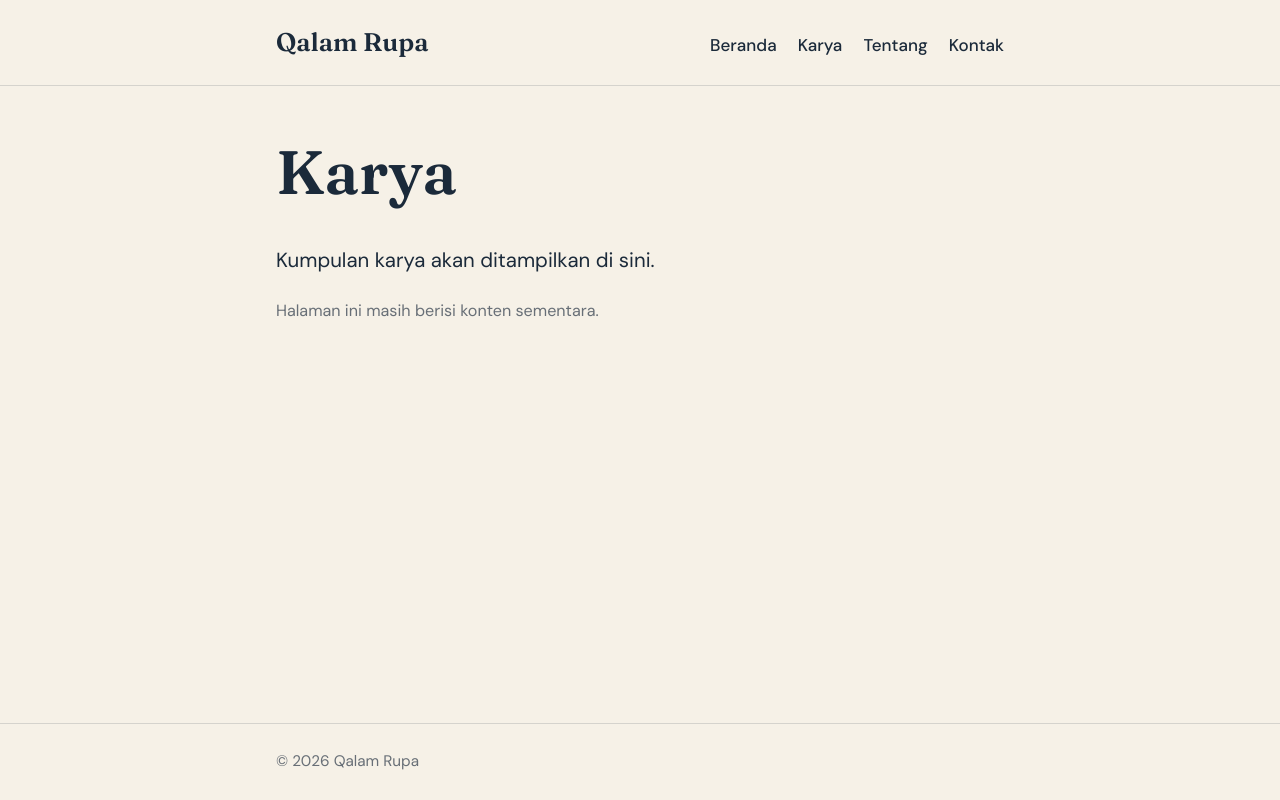
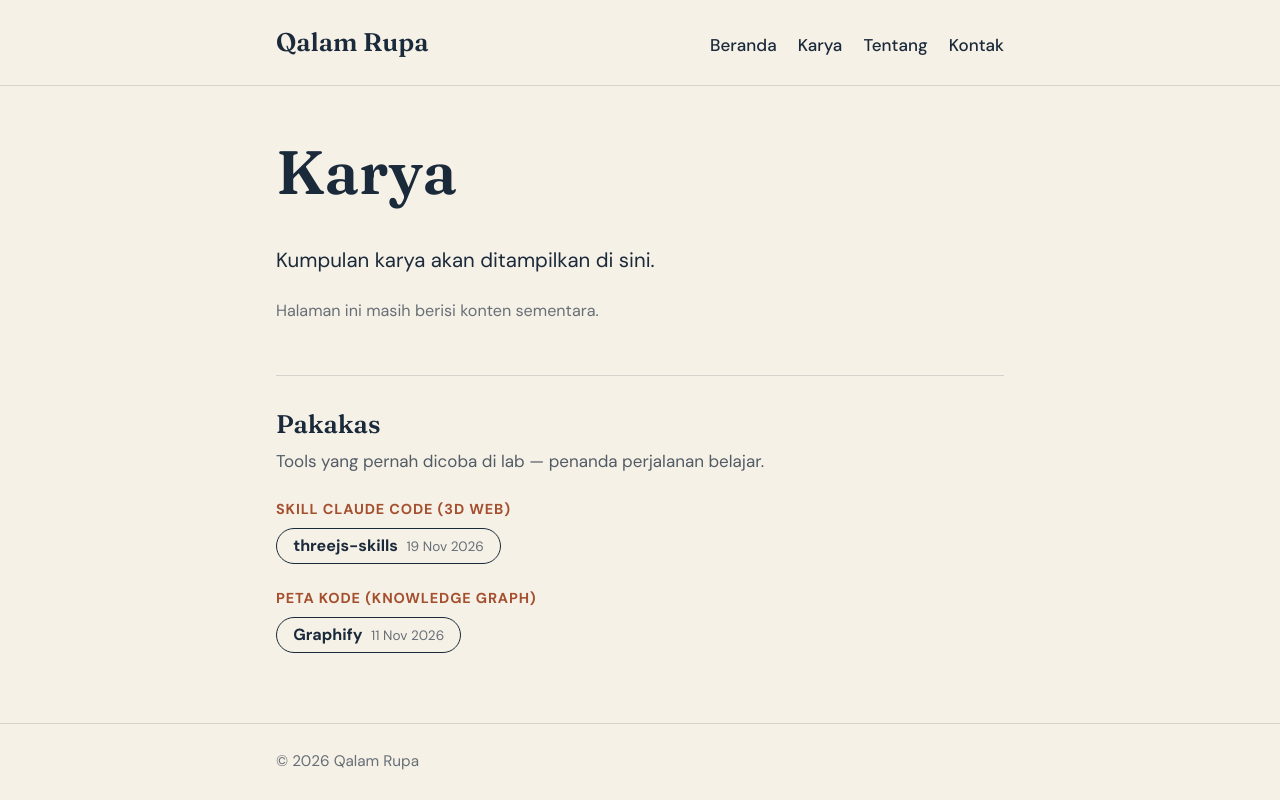
Before and after one commit to qalamrupa/qalamrupa.github.io, an Astro site: page /karya in a window 1280 px wide. Built offline with nearby package versions, Linux system fonts and the light colour scheme; Astro itself is replaced by a stand-in of ours.

Commit message:
Tambah lencana Pakakas di halaman Karya
- src/data/pakakas/: salinan vault/pakakas (hanya publik: ya) — Graphify, threejs-skills
- src/components/Pakakas.astro: lencana nama + tanggal, dikelompokkan per kategori,
  terbaru di atas
- CLAUDE.md: aturan sinkron lencana dari vault

Co-Authored-By: Claude Opus 5.5 <noreply@anthropic.com>
Claude-Session: https://claude.ai/code/session_01LQcEF3CydQGKihNhKMGB9F

```diff
--- /dev/null
+++ b/src/components/Pakakas.astro
@@ -0,0 +1,113 @@
+---
+// Lencana Pakakas: tools yang pernah dicoba di AI Lab.
+// Sumber: vault/pakakas/*.md (hanya publik: ya), disalin ke src/data/pakakas/.
+// Isi tiap file HANYA: ngaran, kategori, tanggal, publik.
+
+type Lencana = {
+	ngaran: string;
+	kategori: string;
+	tanggal: string | Date;
+	publik: string | boolean;
+};
+
+const modul = import.meta.glob<{ frontmatter: Lencana }>('../data/pakakas/*.md', { eager: true });
+
+const lencana = Object.values(modul)
+	.map((m) => m.frontmatter)
+	.filter((l) => l && (l.publik === 'ya' || l.publik === true))
+	.map((l) => ({ ...l, waktu: new Date(l.tanggal) }))
+	.sort((a, b) => b.waktu.getTime() - a.waktu.getTime());
+
+const formatTanggal = (d: Date) =>
+	d.toLocaleDateString('id-ID', { day: 'numeric', month: 'short', year: 'numeric', timeZone: 'UTC' });
+
+// Kelompokkan per kategori; kategori dengan lencana terbaru tampil paling atas.
+const kelompok = new Map<string, typeof lencana>();
+for (const l of lencana) {
+	if (!kelompok.has(l.kategori)) kelompok.set(l.kategori, []);
+	kelompok.get(l.kategori)!.push(l);
+}
+---
+
+<section class="pakakas" aria-labelledby="judul-pakakas">
+	<h2 id="judul-pakakas">Pakakas</h2>
+	<p class="pakakas-lead">Tools yang pernah dicoba di lab — penanda perjalanan belajar.</p>
+
+	{
+		lencana.length === 0 ? (
+			<p class="catetan">Belum ada tools yang dicatat.</p>
+		) : (
+			<div class="pakakas-kelompok">
+				{[...kelompok].map(([kategori, daftar]) => (
+					<div class="kelompok">
+						<h3>{kategori}</h3>
+						<ul class="lencana-daftar">
+							{daftar.map((l) => (
+								<li class="lencana">
+									<span class="lencana-ngaran">{l.ngaran}</span>
+									<time class="lencana-tanggal" datetime={l.waktu.toISOString().slice(0, 10)}>
+										{formatTanggal(l.waktu)}
+									</time>
+								</li>
+							))}
+						</ul>
+					</div>
+				))}
+			</div>
+		)
+	}
+</section>
+
+<style>
+	.pakakas {
+		margin-top: 3rem;
+		padding-top: 2rem;
+		border-top: 1px solid var(--garis);
+	}
+	.pakakas h2 {
+		font-size: 1.5rem;
+		margin-bottom: 0.3em;
+	}
+	.pakakas-lead {
+		margin: 0 0 1.5rem;
+		color: rgba(27, 42, 58, 0.75);
+	}
+	.pakakas-kelompok {
+		display: grid;
+		gap: 1.5rem;
+	}
+	.kelompok h3 {
+		font-family: var(--font-teks);
+		font-size: 0.85rem;
+		font-weight: 600;
+		letter-spacing: 0.06em;
+		text-transform: uppercase;
+		color: var(--aksen);
+		margin: 0 0 0.6rem;
+	}
+	.lencana-daftar {
+		list-style: none;
+		display: flex;
+		flex-wrap: wrap;
+		gap: 0.6rem;
+		margin: 0;
+		padding: 0;
+	}
+	.lencana {
+		display: inline-flex;
+		align-items: baseline;
+		gap: 0.5rem;
+		padding: 0.4rem 0.95rem;
+		border: 1px solid var(--tinta);
+		border-radius: 999px;
+		line-height: 1.3;
+	}
+	.lencana-ngaran {
+		font-weight: 600;
+		font-size: 0.95rem;
+	}
+	.lencana-tanggal {
+		font-size: 0.8rem;
+		color: rgba(27, 42, 58, 0.65);
+	}
+</style>
--- /dev/null
+++ b/src/data/pakakas/graphify.md
@@ -0,0 +1,6 @@
+---
+ngaran: Graphify
+kategori: Peta kode (knowledge graph)
+tanggal: 2026-11-11
+publik: ya
+---
--- /dev/null
+++ b/src/data/pakakas/threejs-skills.md
@@ -0,0 +1,6 @@
+---
+ngaran: threejs-skills
+kategori: Skill Claude Code (3D web)
+tanggal: 2026-11-19
+publik: ya
+---
--- a/src/pages/karya.astro
+++ b/src/pages/karya.astro
@@ -1,9 +1,12 @@
 ---
 import Layout from '../layouts/Layout.astro';
+import Pakakas from '../components/Pakakas.astro';
 ---
 
 <Layout title="Karya" description="Kumpulan karya Qalam Rupa.">
 	<h1>Karya</h1>
 	<p class="lead">Kumpulan karya akan ditampilkan di sini.</p>
 	<p class="catetan">Halaman ini masih berisi konten sementara.</p>
+
+	<Pakakas />
 </Layout>
```
Also changed, not shown: CLAUDE.md (+2 -0 lines).
